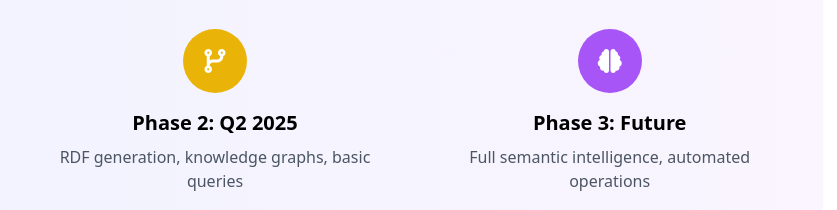
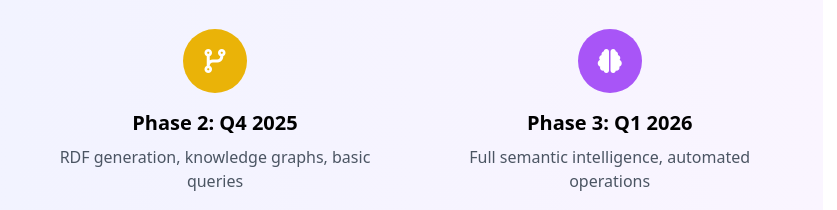
Before and after one commit to utaustinSteveK/website, a plain HTML site: page index.html in a window 1280 px wide. Shown: the part 10362-10572 px from the top of the page, 425-1262 px from the left. Drawn offline with nearby package versions, Linux system fonts and the light colour scheme.

Commit message:
updated dates

```diff
--- a/index.html
+++ b/index.html
@@ -1347,14 +1347,14 @@
                         <div class="w-16 h-16 bg-yellow-500 text-white rounded-full flex items-center justify-center mx-auto mb-4">
                             <i class="fas fa-code-branch text-2xl"></i>
                         </div>
-                        <h4 class="text-xl font-semibold mb-2">Phase 2: Q2 2025</h4>
+                        <h4 class="text-xl font-semibold mb-2">Phase 2: Q4 2025</h4>
                         <p class="text-gray-600">RDF generation, knowledge graphs, basic queries</p>
                     </div>
                     <div class="text-center">
                         <div class="w-16 h-16 bg-purple-500 text-white rounded-full flex items-center justify-center mx-auto mb-4">
                             <i class="fas fa-brain text-2xl"></i>
                         </div>
-                        <h4 class="text-xl font-semibold mb-2">Phase 3: Future</h4>
+                        <h4 class="text-xl font-semibold mb-2">Phase 3: Q1 2026</h4>
                         <p class="text-gray-600">Full semantic intelligence, automated operations</p>
                     </div>
                 </div>
```
